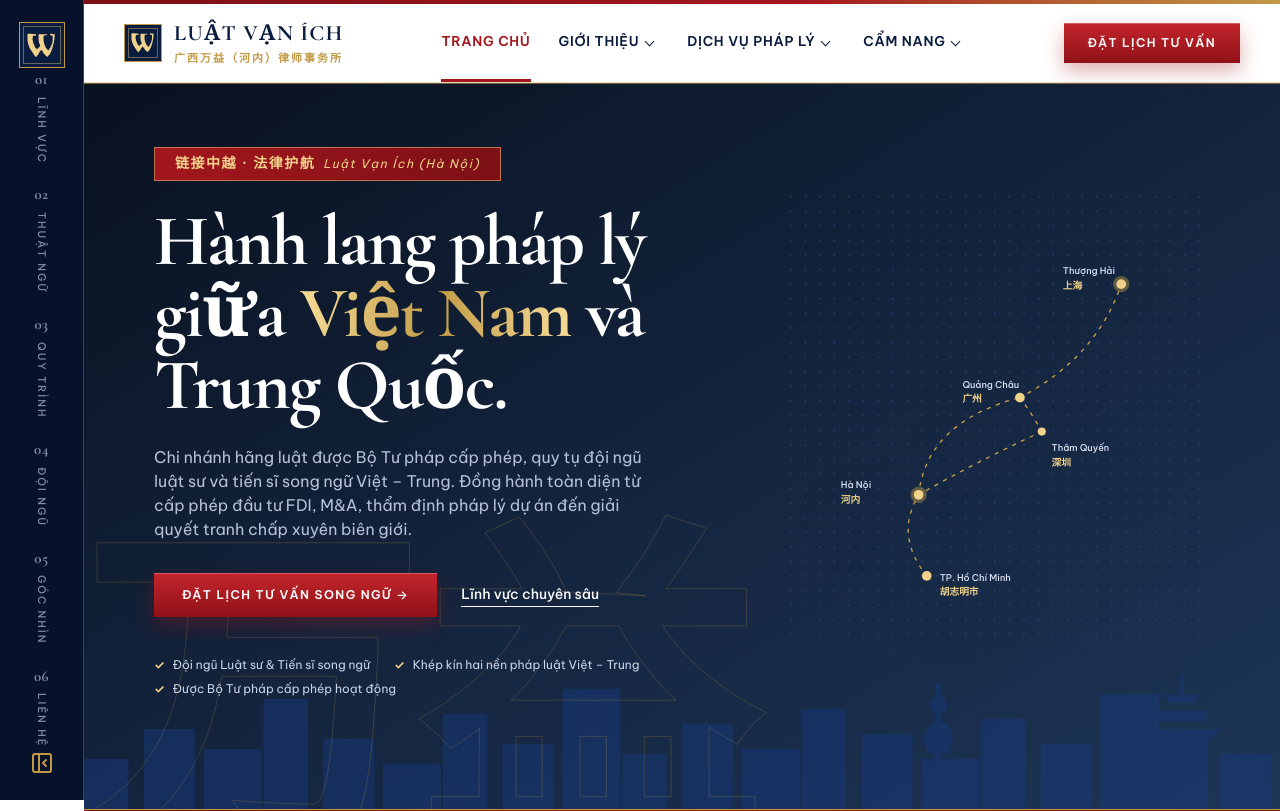
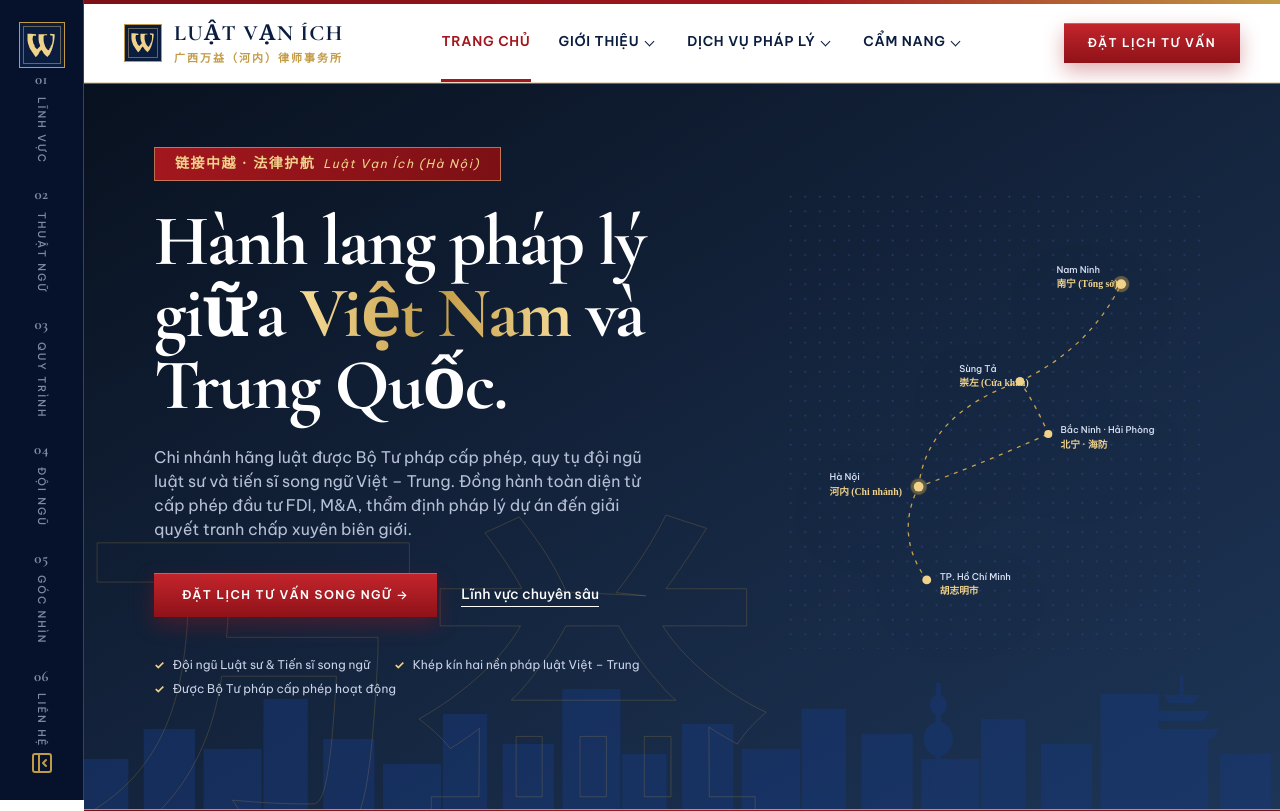
Before and after one commit to henruysun2511/luatvanich, a Next.js app in the folder luatvanich_fe/: page /en in a window 1280 px wide. Shown: the top 811 px of the page. Built offline with nearby package versions, Linux system fonts and the light colour scheme; no server answers.

Commit message:
feat(corridor-map): update corridor radar map locations to reflect official Wan Yi network (Nanning, Chongzuo, Hanoi, Bac Ninh, HCMC)

```diff
--- a/luatvanich_fe/src/features/home/components/CorridorRadarMap.tsx
+++ b/luatvanich_fe/src/features/home/components/CorridorRadarMap.tsx
@@ -1,14 +1,19 @@
 "use client";
 
 import React from "react";
+import { useParams } from "next/navigation";
 
 export function CorridorRadarMap() {
+  const params = useParams();
+  const lang = (params?.lang as string) || "vi";
+  const isZh = lang === "zh-CN" || lang === "zh";
+
   return (
     <svg
       className="w-full max-w-[480px] h-auto drop-shadow-2xl"
       viewBox="0 0 520 560"
       role="img"
-      aria-label="Sơ đồ hành lang pháp lý giữa Hà Nội, TP. Hồ Chí Minh, Quảng Châu, Thâm Quyến và Thượng Hải"
+      aria-label="Sơ đồ hành lang pháp lý hai chiều Nam Ninh – Sùng Tả – Hà Nội – Bắc Ninh – TP. Hồ Chí Minh của Luật Vạn Ích"
     >
       <defs>
         <pattern id="dot-pattern" width="18" height="18" patternUnits="userSpaceOnUse">
@@ -17,42 +22,66 @@ export function CorridorRadarMap() {
       </defs>
       <rect width="520" height="560" fill="url(#dot-pattern)" opacity=".8" />
 
-      {/* Đường chỉ vàng đứt nét chuyển động */}
+      {/* Đường chỉ vàng đứt nét chuyển động kết nối hai chiều */}
       <g fill="none" stroke="#c9a24a" strokeWidth="1.6" className="[stroke-dasharray:5_7] animate-dash-flow">
-        <path d="M170 470Q130 420 160 370" />
-        <path d="M160 370Q170 280 285 250" />
-        <path d="M285 250Q380 200 410 110" />
-        <path d="M285 250Q300 270 312 292" />
-        <path d="M160 370Q230 330 312 292" />
+        {/* TP.HCM -> Hà Nội */}
+        <path d="M170 475Q130 420 160 360" />
+        {/* Hà Nội -> Sùng Tả */}
+        <path d="M160 360Q170 270 285 230" />
+        {/* Sùng Tả -> Nam Ninh (Tổng sở) */}
+        <path d="M285 230Q370 190 410 110" />
+        {/* Sùng Tả -> Bắc Ninh · Hải Phòng */}
+        <path d="M285 230Q305 260 320 295" />
+        {/* Hà Nội -> Bắc Ninh · Hải Phòng */}
+        <path d="M160 360Q230 335 320 295" />
       </g>
 
-      {/* Sóng xung kích Radar tại Hà Nội và Thượng Hải */}
+      {/* Sóng xung kích Radar tại hai đầu cầu: Hà Nội và Nam Ninh */}
       <g fill="#c9a24a">
         <circle className="animate-radar-pulse [transform-box:fill-box] [transform-origin:center]" cx="410" cy="110" r="5" />
-        <circle className="animate-radar-pulse [transform-box:fill-box] [transform-origin:center]" cx="160" cy="370" r="5" />
+        <circle className="animate-radar-pulse [transform-box:fill-box] [transform-origin:center]" cx="160" cy="360" r="5" />
       </g>
 
-      {/* Điểm tọa độ các thành phố */}
+      {/* Điểm tọa độ các thành phố then chốt */}
       <g fill="#f0d28a">
         <circle cx="410" cy="110" r="6" />
-        <circle cx="285" cy="250" r="6" />
-        <circle cx="312" cy="292" r="5" />
-        <circle cx="160" cy="370" r="6" />
-        <circle cx="170" cy="470" r="6" />
+        <circle cx="285" cy="230" r="5.5" />
+        <circle cx="320" cy="295" r="5" />
+        <circle cx="160" cy="360" r="6" />
+        <circle cx="170" cy="475" r="5.5" />
       </g>
 
-      {/* Nhãn tên Thành phố song ngữ */}
+      {/* Nhãn tên các địa điểm song ngữ chuẩn theo mạng lưới Vạn Ích */}
       <g className="font-sans text-[11.5px] fill-[#dbe3f5] font-medium">
-        <text x="338" y="98">Thượng Hải</text>
-        <text x="338" y="116" className="font-hanzi font-bold text-xs fill-[#f0d28a]">上海</text>
-        <text x="214" y="238">Quảng Châu</text>
-        <text x="214" y="256" className="font-hanzi font-bold text-xs fill-[#f0d28a]">广州</text>
-        <text x="324" y="316">Thâm Quyến</text>
-        <text x="324" y="334" className="font-hanzi font-bold text-xs fill-[#f0d28a]">深圳</text>
-        <text x="64" y="362">Hà Nội</text>
-        <text x="64" y="380" className="font-hanzi font-bold text-xs fill-[#f0d28a]">河内</text>
-        <text x="186" y="476">TP. Hồ Chí Minh</text>
-        <text x="186" y="494" className="font-hanzi font-bold text-xs fill-[#f0d28a]">胡志明市</text>
+        {/* 1. Nam Ninh - Tổng sở chính */}
+        <text x="330" y="96">{isZh ? "南宁" : "Nam Ninh"}</text>
+        <text x="330" y="114" className="font-hanzi font-bold text-xs fill-[#f0d28a]">
+          {isZh ? "总所·九洲国际" : "南宁 (Tổng sở)"}
+        </text>
+
+        {/* 2. Sùng Tả - Cửa khẩu Hữu Nghị Quan */}
+        <text x="210" y="218">{isZh ? "崇左" : "Sùng Tả"}</text>
+        <text x="210" y="236" className="font-hanzi font-bold text-xs fill-[#f0d28a]">
+          {isZh ? "边境口岸分所" : "崇左 (Cửa khẩu)"}
+        </text>
+
+        {/* 3. Bắc Ninh · Hải Phòng - Vùng công nghiệp & cảng biển FDI */}
+        <text x="335" y="294">{isZh ? "北宁 · 海防" : "Bắc Ninh · Hải Phòng"}</text>
+        <text x="335" y="312" className="font-hanzi font-bold text-xs fill-[#f0d28a]">
+          {isZh ? "产业园区·港口" : "北宁 · 海防"}
+        </text>
+
+        {/* 4. Hà Nội - Chi nhánh Việt Nam */}
+        <text x="50" y="352">{isZh ? "河内" : "Hà Nội"}</text>
+        <text x="50" y="370" className="font-hanzi font-bold text-xs fill-[#f0d28a]">
+          {isZh ? "越南分所·政务区" : "河内 (Chi nhánh)"}
+        </text>
+
+        {/* 5. TP. Hồ Chí Minh - Trung tâm kinh tế phía Nam */}
+        <text x="186" y="475">{isZh ? "胡志明市" : "TP. Hồ Chí Minh"}</text>
+        <text x="186" y="493" className="font-hanzi font-bold text-xs fill-[#f0d28a]">
+          {isZh ? "南部商业中心" : "胡志明市"}
+        </text>
       </g>
     </svg>
   );
```
